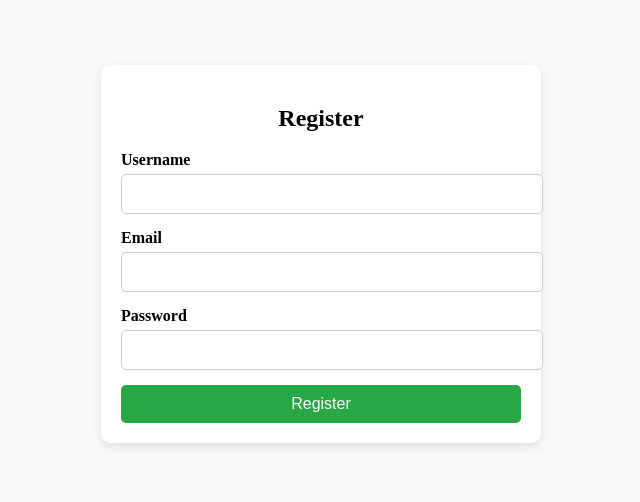
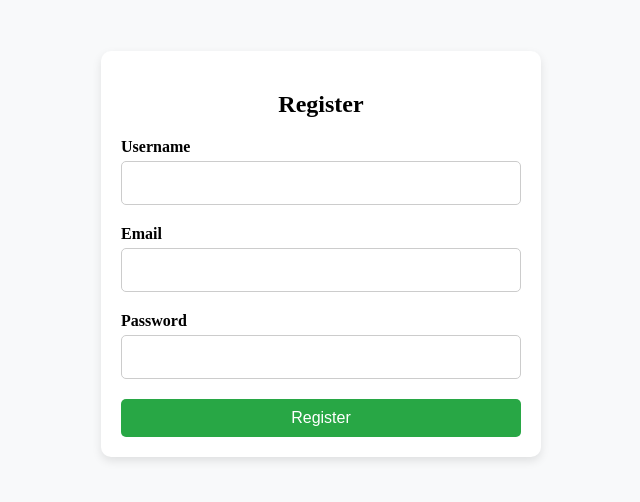
Before and after one commit to MattoYuzuru/todo_fastapi, a Vue app in the folder frontend/: page /register in a window 1280 px wide. Shown: the part 154-656 px from the top of the page, without its empty margins (319-959 px from the left). Built offline with nearby package versions, Linux system fonts and the light colour scheme; the HTML template or start-up script is replaced by a standard one.

Commit message:
Fixed UI in login/register

```diff
--- a/frontend/src/components/UserLogin.vue
+++ b/frontend/src/components/UserLogin.vue
@@ -49,7 +49,6 @@ export default {
 </script>
 
 <style scoped>
-/* Container styles */
 .login-container {
   display: flex;
   justify-content: center;
@@ -58,7 +57,6 @@ export default {
   background-color: #f8f9fa;
 }
 
-/* Card-style login box */
 .login-card {
   width: 100%;
   max-width: 400px;
@@ -69,10 +67,11 @@ export default {
   text-align: center;
 }
 
-/* Form styling */
 .form-group {
-  margin-bottom: 15px;
-  text-align: left;
+  display: flex;
+  flex-direction: column;
+  align-items: flex-start;
+  margin-bottom: 20px;
 }
 
 label {
@@ -83,10 +82,11 @@ label {
 
 input {
   width: 100%;
-  padding: 10px;
+  padding: 12px;
   border: 1px solid #ccc;
   border-radius: 5px;
   font-size: 16px;
+  box-sizing: border-box;
 }
 
 .btn-primary {
--- a/frontend/src/components/UserRegister.vue
+++ b/frontend/src/components/UserRegister.vue
@@ -58,7 +58,6 @@ export default {
 </script>
 
 <style scoped>
-/* Container styles */
 .register-container {
   display: flex;
   justify-content: center;
@@ -67,7 +66,6 @@ export default {
   background-color: #f8f9fa;
 }
 
-/* Card-style register box */
 .register-card {
   width: 100%;
   max-width: 400px;
@@ -78,10 +76,11 @@ export default {
   text-align: center;
 }
 
-/* Form styling */
 .form-group {
-  margin-bottom: 15px;
-  text-align: left;
+  display: flex;
+  flex-direction: column;
+  align-items: flex-start;
+  margin-bottom: 20px;
 }
 
 label {
@@ -92,13 +91,13 @@ label {
 
 input {
   width: 100%;
-  padding: 10px;
+  padding: 12px;
   border: 1px solid #ccc;
   border-radius: 5px;
   font-size: 16px;
+  box-sizing: border-box;
 }
 
-/* Button styling */
 .btn-primary {
   width: 100%;
   padding: 10px;
@@ -115,7 +114,6 @@ input {
   background-color: #218838;
 }
 
-/* Error message styling */
 .error {
   color: red;
   margin-top: 10px;
```
